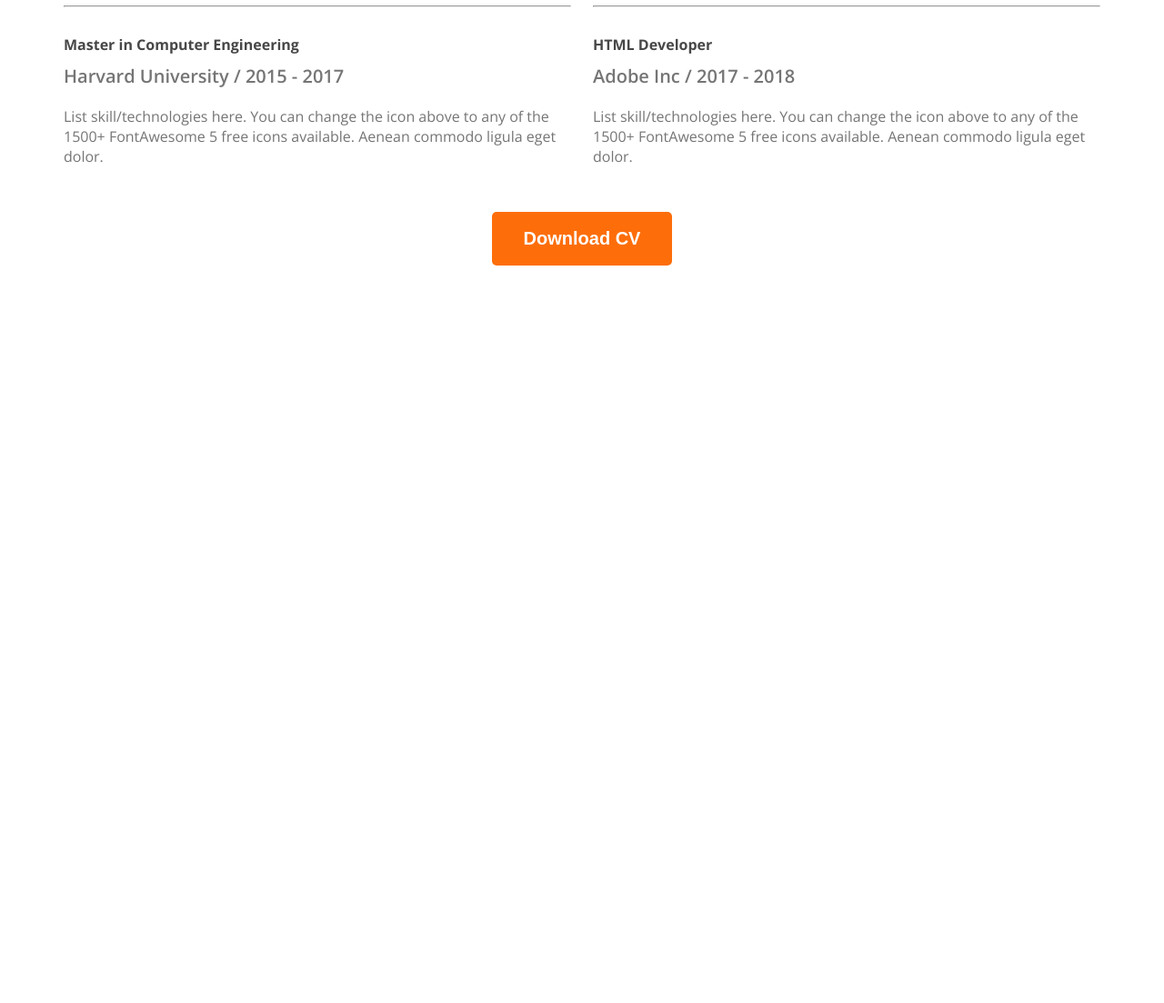
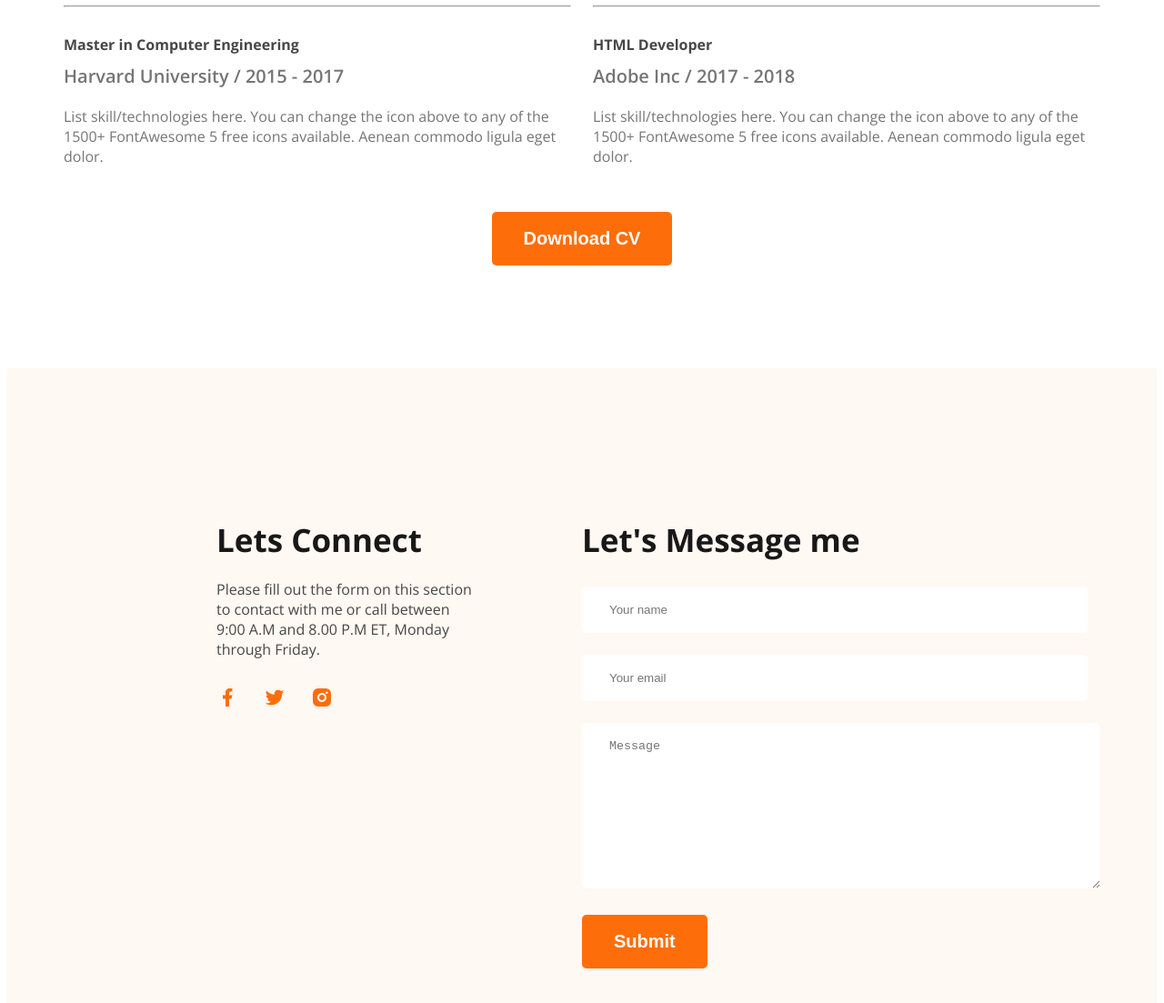
Before and after one commit to Shorabul/portfolio, a plain HTML site: page index.html in a window 1280 px wide. Shown: the part 3060-4163 px from the top of the page at 91% size. Before the commit the page ends 3360 px from the top, so only its background shows below. Drawn offline with nearby package versions, Linux system fonts and the light colour scheme.

Commit message:
Footer done

```diff
--- a/index.html
+++ b/index.html
@@ -170,8 +170,27 @@
         </section>
         <!-- A summary of My Resume end-->
     </main>
-    <footer>
-
+    <footer class="secondary-bg">
+        <div class="footer-column">
+            <h3 class="footer-column-title">Lets Connect</h3>
+            <p class="footer-descirption">Please fill out the form on this section to contact with me or call between
+                9:00 A.M and 8.00 P.M ET,
+                Monday through Friday.</p>
+            <div class="footer-icon">
+                <a href=""><img src="images/icons/facebook.png" alt="Facebook"></a>
+                <a href=""><img src="images/icons/twitter.png" alt="Twitter"></a>
+                <a href=""><img src="images/icons/insta.png" alt="Instagram"></a>
+            </div>
+        </div>
+        <div class="footer-column">
+            <h3 class="footer-column-title">Let's Message me</h3>
+            <form action="" class="form">
+                <input class="name-email" type="text" name="name" id="name" placeholder="Your name">
+                <input class="name-email" type="email" name="email" id="email" placeholder="Your email">
+                <textarea name="message" id="message" placeholder="Message"></textarea>
+                <input class="btn-primary" type="submit" value="Submit">
+            </form>
+        </div>
     </footer>
 </body>
 
--- a/styles/portfolio.css
+++ b/styles/portfolio.css
@@ -229,4 +229,55 @@ main section {
 
 .resume-download-cv {
     margin-top: 50px;
+    margin-bottom: 113px;
 }
+
+/* footer styles  */
+footer {
+    display: flex;
+    padding: 130px 230px;
+    gap: 117px;
+}
+
+.footer-column {
+    width: 50%;
+}
+
+.footer-column-title {
+    font-size: 35px;
+    font-weight: 700;
+    color: #181818;
+    margin-bottom: 28px;
+}
+
+.footer-descirption {
+    margin-top: -8px;
+    font-size: 16px;
+    font-weight: 400;
+    color: #474747;
+    margin-bottom: 30px;
+}
+
+.footer-icon img[alt="Facebook"],
+img[alt="Twitter"] {
+    padding: 0px 24px 0px 0px;
+}
+
+footer input[type="text"],
+input[type="email"] {
+    display: block;
+    padding: 18px 349px 18px 30px;
+}
+
+footer textarea {
+    padding: 18px 365px 134px 30px;
+}
+
+footer input[type="text"],
+input[type="email"],
+textarea {
+    background-color: #FFFFFF;
+    border-radius: 5px;
+    border: none;
+    margin-bottom: 24px;
+}
```
